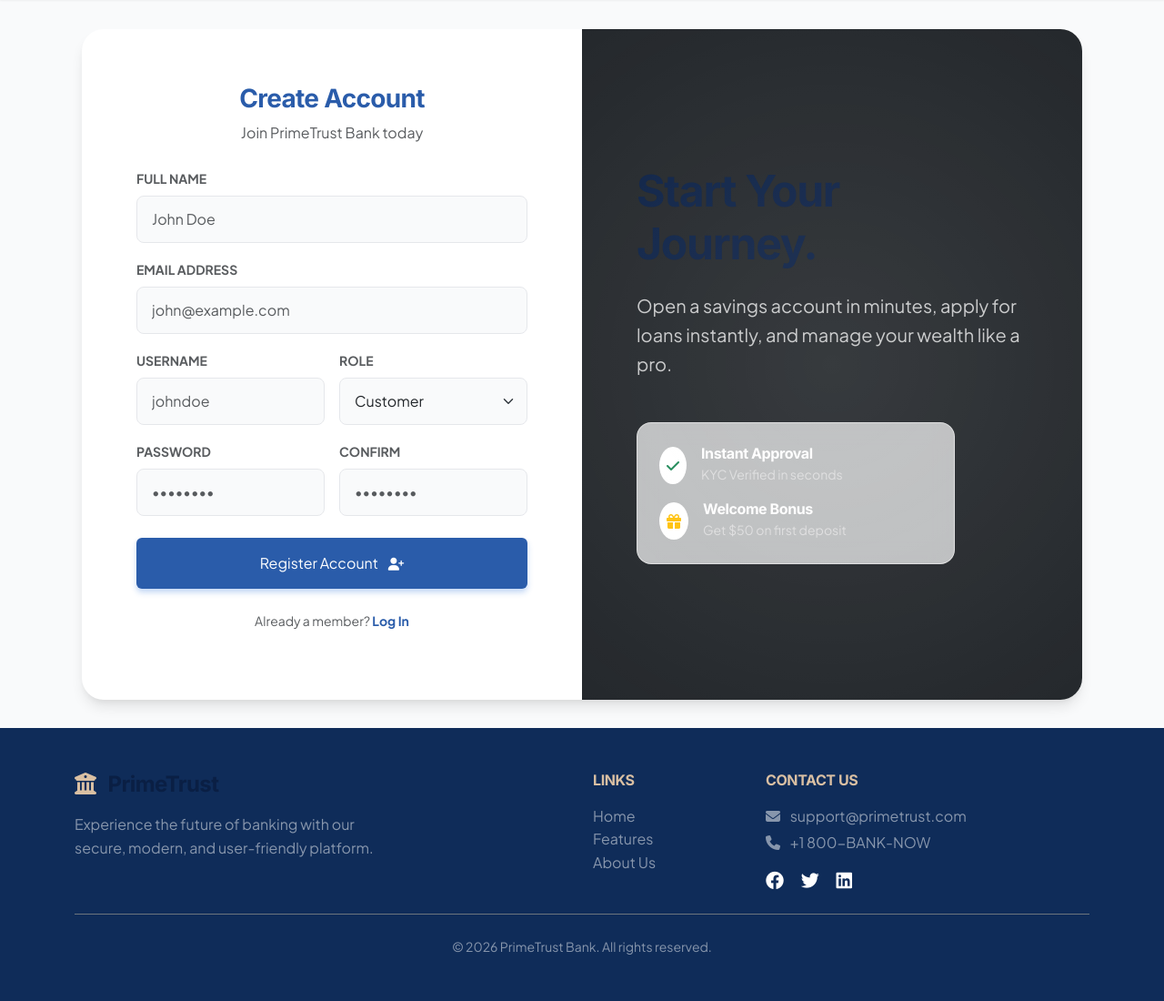
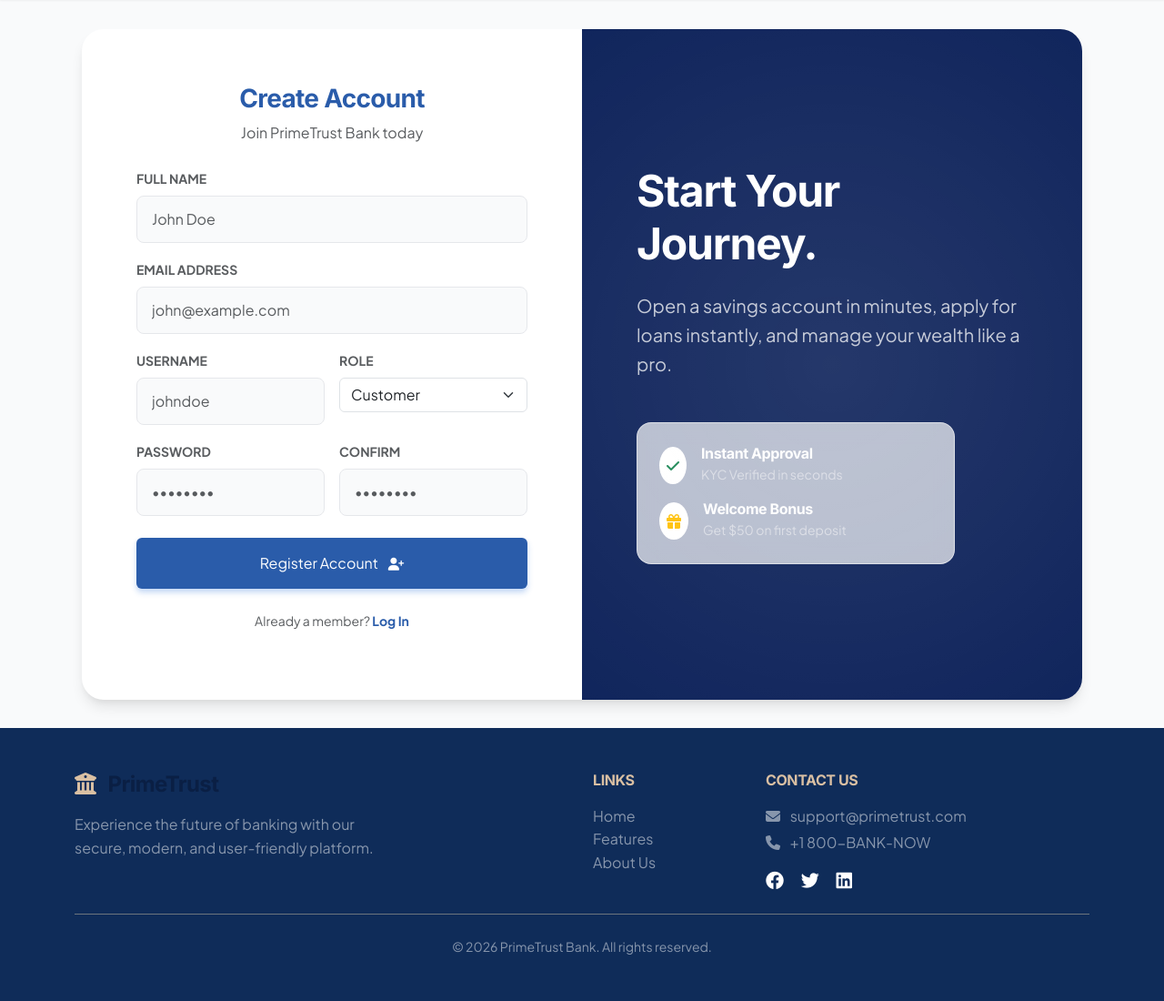
Before and after one commit to khushietiwari/banking-system, a Django app: page /register/ in a window 1280 px wide. Shown: the part 80-1180 px from the top of the page at 91% size. Run offline with Django 5.2, Linux system fonts and the light colour scheme.

Commit message:
fixed login and register templates

```diff
--- a/templates/login.html
+++ b/templates/login.html
@@ -6,11 +6,9 @@
     <div class="auth-split">
         <!-- Decoration Side -->
         <div class="auth-left d-none d-lg-flex">
-            <h2 class="display-5 fw-bold mb-4">Welcome Back!</h2>
-            <p class="lead opacity-75 mb-5">Securely access your accounts, manage transactions, and stay on top of your
+            <h2 class="display-5 fw-bold mb-4 text-white">Welcome Back!</h2>
+            <p class="lead opacity-75 mb-5 text-white">Securely access your accounts, manage transactions, and stay on top of your
                 finances.</p>
-            <img src="https://images.unsplash.com/photo-1633158829585-23ba8f7c9caf?auto=format&fit=crop&q=80&w=800"
-                alt="Secure Login Access" class="img-fluid rounded-4 shadow-lg mb-4" style="opacity: 0.95;">
         </div>
 
         <!-- Form Side -->
--- a/templates/register.html
+++ b/templates/register.html
@@ -19,32 +19,35 @@
                             <label class="form-label text-uppercase small fw-bold text-muted">Full Name</label>
                             <input type="text" name="full_name" class="form-control" placeholder="John Doe" required>
                         </div>
+
                         <div class="col-12">
                             <label class="form-label text-uppercase small fw-bold text-muted">Email Address</label>
-                            <input type="email" name="email" class="form-control" placeholder="john@example.com"
-                                required>
+                            <input type="email" name="email" class="form-control" placeholder="john@example.com" required>
                         </div>
+
                         <div class="col-md-6">
                             <label class="form-label text-uppercase small fw-bold text-muted">Username</label>
                             <input type="text" name="username" class="form-control" placeholder="johndoe" required>
                         </div>
+
                         <div class="col-md-6">
                             <label class="form-label text-uppercase small fw-bold text-muted">Role</label>
-                            <select name="role" class="form-select form-control" required>
+                            <select name="role" class="form-select" required>
                                 <option value="customer">Customer</option>
                                 <option value="employee">Bank Staff</option>
                             </select>
                         </div>
+
                         <div class="col-md-6">
                             <label class="form-label text-uppercase small fw-bold text-muted">Password</label>
-                            <input type="password" name="password1" class="form-control" placeholder="••••••••"
-                                required>
+                            <input type="password" name="password1" class="form-control" placeholder="••••••••" required>
                         </div>
+
                         <div class="col-md-6">
                             <label class="form-label text-uppercase small fw-bold text-muted">Confirm</label>
-                            <input type="password" name="password2" class="form-control" placeholder="••••••••"
-                                required>
+                            <input type="password" name="password2" class="form-control" placeholder="••••••••" required>
                         </div>
+
                         <div class="col-12 mt-4">
                             <button type="submit" class="btn btn-primary-custom w-100 py-3 shadow-md">
                                 Register Account <i class="fas fa-user-plus ms-2 small"></i>
@@ -53,18 +56,25 @@
                     </div>
 
                     <div class="text-center mt-4">
-                        <p class="text-muted small">Already a member? <a href="{% url 'login' %}"
-                                class="fw-bold text-primary-custom">Log In</a></p>
+                        <p class="text-muted small">
+                            Already a member?
+                            <a href="{% url 'login' %}" class="fw-bold text-primary-custom">Log In</a>
+                        </p>
                     </div>
                 </form>
             </div>
         </div>
 
         <!-- Decoration Side (Right) -->
-        <div class="auth-left d-none d-lg-flex bg-dark">
-            <h2 class="display-5 fw-bold mb-4">Start Your Journey.</h2>
-            <p class="lead opacity-75 mb-5">Open a savings account in minutes, apply for loans instantly, and manage
-                your wealth like a pro.</p>
+        <!-- Decoration Side (Right) -->
+<div class="auth-left d-none d-lg-flex" style="background: #0d225a;">
+    <h2 class="display-5 fw-bold mb-4 text-white">Start Your Journey.</h2>
+
+    <p class="lead opacity-75 mb-5 text-white">
+        Open a savings account in minutes, apply for loans instantly, and manage
+        your wealth like a pro.
+    </p>
+
             <div class="glass-card p-4 tilt-effect" style="max-width: 350px;">
                 <div class="d-flex align-items-center mb-3">
                     <div class="bg-white p-2 rounded-circle me-3">
@@ -75,6 +85,7 @@
                         <small class="text-white-50">KYC Verified in seconds</small>
                     </div>
                 </div>
+
                 <div class="d-flex align-items-center">
                     <div class="bg-white p-2 rounded-circle me-3">
                         <i class="fas fa-gift text-warning"></i>
```
